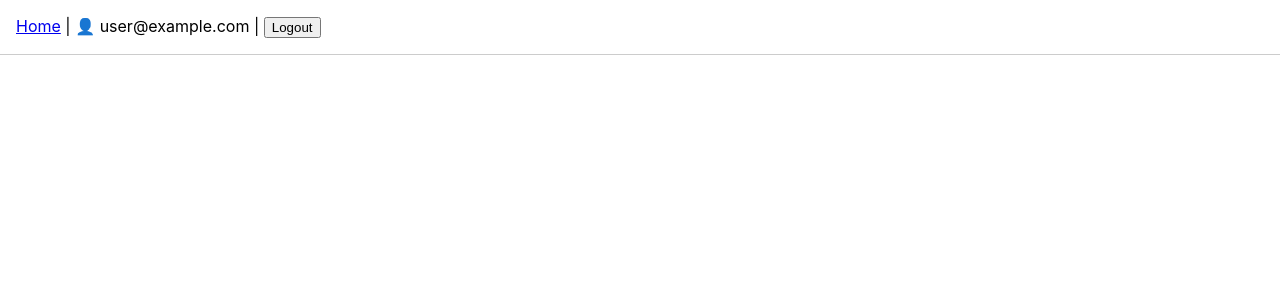
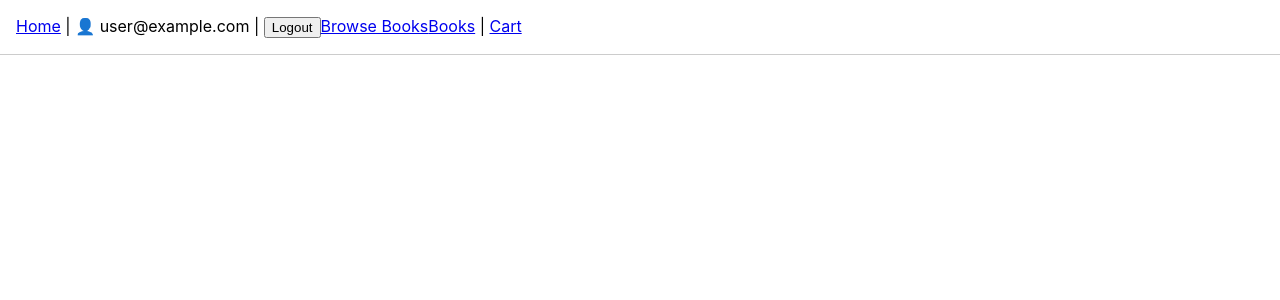
Before and after one commit to ginger-margo/bookshop_SP_CA4, a React (Create React App) app: page / in a window 1280 px wide. Shown: the top 300 px of the page. Built offline with nearby package versions, Linux system fonts and the light colour scheme; no server answers; the database is empty; sample sign-in values are in the browser's storage.

Commit message:
View books for customer + cart

```diff
--- a/src/App.js
+++ b/src/App.js
@@ -8,10 +8,14 @@ import PrivateRoute from "./components/PrivateRoute";
 import AddBook from "./pages/admin/AddBook";
 import Catalog from "./pages/admin/Catalog";
 import Customers from "./pages/admin/Customers";
+import Books from "./pages/customer/Books";
+import { CartProvider } from "./context/CartContext";
+import Cart from "./pages/customer/Cart";
 
 function App() {
   return (
     <AuthProvider>
+      <CartProvider>
         <Router>
           <Navbar />
           <Routes>
@@ -57,8 +61,11 @@ function App() {
                 </PrivateRoute>
               }
             />
+            <Route path="/books" element={<Books />} />
+            <Route path="/cart" element={<Cart />} />
           </Routes>
         </Router>
+      </CartProvider>
     </AuthProvider>
   );
 }
--- a/src/components/Navbar.js
+++ b/src/components/Navbar.js
@@ -23,6 +23,14 @@ export default function Navbar() {
           <Link to="/register">Register</Link>
         </>
       )}
+      {currentUser?.role === "customer" && (
+        <Link to="/books">Browse Books</Link>
+      )}
+      {currentUser && (
+        <>
+          <Link to="/books">Books</Link> | <Link to="/cart">Cart</Link>
+        </>
+      )}
     </nav>
   );
 }
--- /dev/null
+++ b/src/context/CartContext.js
@@ -0,0 +1,47 @@
+import { createContext, useContext, useState } from "react";
+
+const CartContext = createContext();
+
+export function CartProvider({ children }) {
+  const [cart, setCart] = useState([]);
+
+  const addToCart = (book) => {
+    setCart((prev) => {
+      const existing = prev.find((item) => item.id === book.id);
+      if (existing) {
+        return prev.map((item) =>
+          item.id === book.id
+            ? { ...item, quantity: item.quantity + 1 }
+            : item
+        );
+      } else {
+        return [...prev, { ...book, quantity: 1 }];
+      }
+    });
+  };
+
+  const removeFromCart = (id) => {
+    setCart((prev) => prev.filter((item) => item.id !== id));
+  };
+
+  const clearCart = () => {
+    setCart([]);
+  };
+
+  const totalPrice = cart.reduce(
+    (sum, item) => sum + item.price * item.quantity,
+    0
+  );
+
+  return (
+    <CartContext.Provider
+      value={{ cart, addToCart, removeFromCart, clearCart, totalPrice }}
+    >
+      {children}
+    </CartContext.Provider>
+  );
+}
+
+export function useCart() {
+  return useContext(CartContext);
+}
--- /dev/null
+++ b/src/pages/customer/Books.js
@@ -0,0 +1,85 @@
+import { useEffect, useState } from "react";
+import { collection, getDocs } from "firebase/firestore";
+import { db } from "../../firebase";
+import { useCart } from "../../context/CartContext";
+
+export default function Books() {
+  const [books, setBooks] = useState([]);
+  const [search, setSearch] = useState("");
+  const [sortBy, setSortBy] = useState("title");
+  const { addToCart } = useCart();
+
+  useEffect(() => {
+    const fetchBooks = async () => {
+      const querySnapshot = await getDocs(collection(db, "books"));
+      const bookArray = querySnapshot.docs.map((doc) => ({
+        id: doc.id,
+        ...doc.data(),
+      }));
+      setBooks(bookArray);
+    };
+
+    fetchBooks();
+  }, []);
+
+  const filteredBooks = books
+    .filter((book) =>
+      book.title.toLowerCase().includes(search.toLowerCase()) ||
+      book.author.toLowerCase().includes(search.toLowerCase())
+    )
+    .sort((a, b) => {
+      if (sortBy === "price") return a.price - b.price;
+      if (sortBy === "title") return a.title.localeCompare(b.title);
+      if (sortBy === "author") return a.author.localeCompare(b.author);
+      return 0;
+    });
+
+  return (
+    <div style={{ padding: "2rem" }}>
+      <h2>Browse Books</h2>
+
+      <input
+        type="text"
+        placeholder="Search by title or author"
+        value={search}
+        onChange={(e) => setSearch(e.target.value)}
+        style={{ marginRight: "1rem" }}
+      />
+
+      <select value={sortBy} onChange={(e) => setSortBy(e.target.value)}>
+        <option value="title">Sort by Title (A–Z)</option>
+        <option value="author">Sort by Author (A–Z)</option>
+        <option value="price">Sort by Price (low to high)</option>
+      </select>
+
+      <div
+        style={{
+          marginTop: "1rem",
+          display: "grid",
+          gridTemplateColumns: "repeat(auto-fill, minmax(250px, 1fr))",
+          gap: "1rem",
+        }}
+      >
+        {filteredBooks.map((book) => (
+          <div
+            key={book.id}
+            style={{
+              border: "1px solid #ccc",
+              borderRadius: "8px",
+              padding: "1rem",
+              background: "#fff",
+              boxShadow: "0 0 5px rgba(0,0,0,0.05)",
+            }}
+          >
+            <h4>{book.title}</h4>
+            <p><strong>Author:</strong> {book.author}</p>
+            <p><strong>Price:</strong> ${book.price}</p>
+            <p><strong>Category:</strong> {book.category}</p>
+            <p><strong>Stock:</strong> {book.stock ?? 0}</p>
+            <button onClick={() => addToCart(book)}>🛒 Add to Cart</button>
+          </div>
+        ))}
+      </div>
+    </div>
+  );
+}
--- /dev/null
+++ b/src/pages/customer/Cart.js
@@ -0,0 +1,43 @@
+import { useCart } from "../../context/CartContext";
+import { Link } from "react-router-dom";
+
+export default function Cart() {
+  const { cart, removeFromCart, clearCart, totalPrice } = useCart();
+
+  return (
+    <div style={{ padding: "2rem" }}>
+      <h2>🛒 Your Cart</h2>
+
+      {cart.length === 0 ? (
+        <p>
+          Cart is empty. <Link to="/books">Browse books</Link>
+        </p>
+      ) : (
+        <>
+          <ul style={{ listStyle: "none", padding: 0 }}>
+            {cart.map((item) => (
+              <li
+                key={item.id}
+                style={{
+                  borderBottom: "1px solid #ccc",
+                  paddingBottom: "1rem",
+                  marginBottom: "1rem",
+                }}
+              >
+                <h4>{item.title}</h4>
+                <p>Author: {item.author}</p>
+                <p>Quantity: {item.quantity}</p>
+                <p>Price per book: ${item.price}</p>
+                <p>Total: ${item.price * item.quantity}</p>
+                <button onClick={() => removeFromCart(item.id)}>Remove</button>
+              </li>
+            ))}
+          </ul>
+
+          <h3>Total: ${totalPrice.toFixed(2)}</h3>
+          <button onClick={clearCart}>Clear Cart</button>
+        </>
+      )}
+    </div>
+  );
+}
```
Lines whose indentation alone changed are shown as unchanged.
